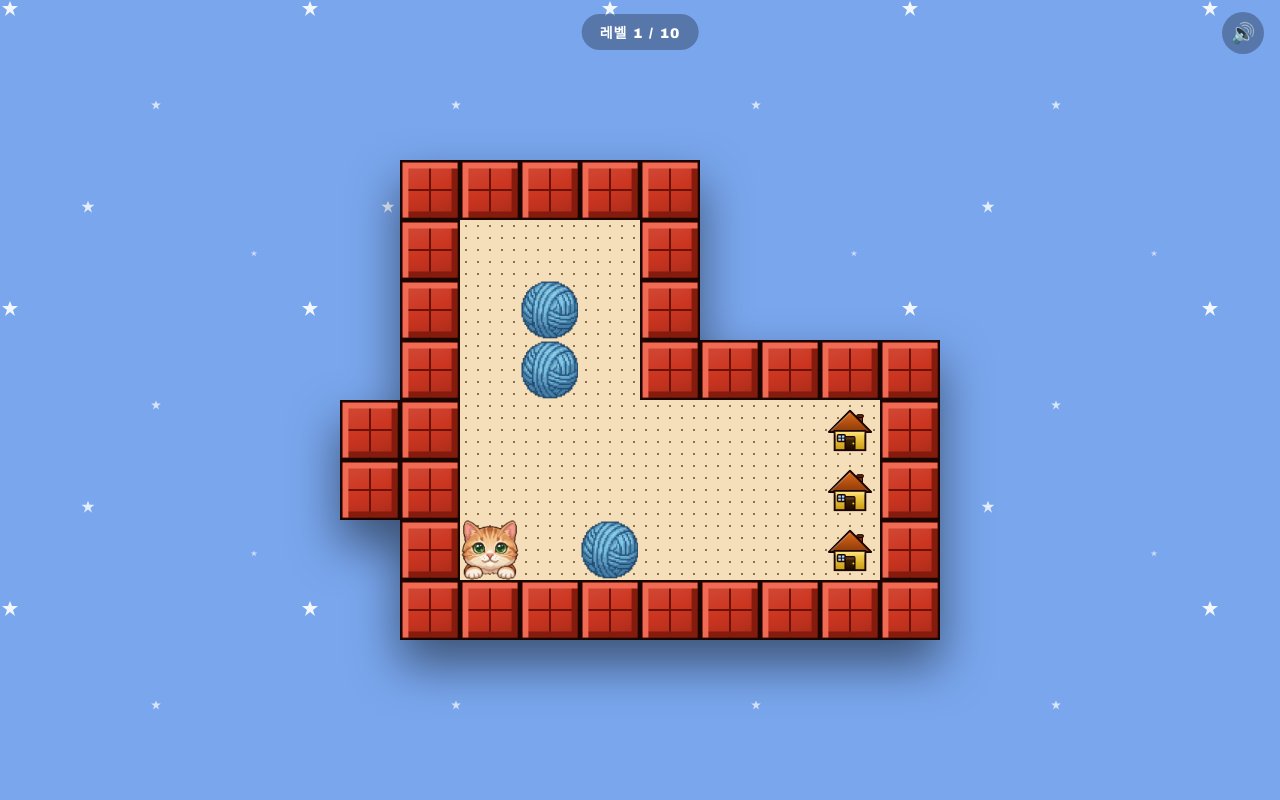
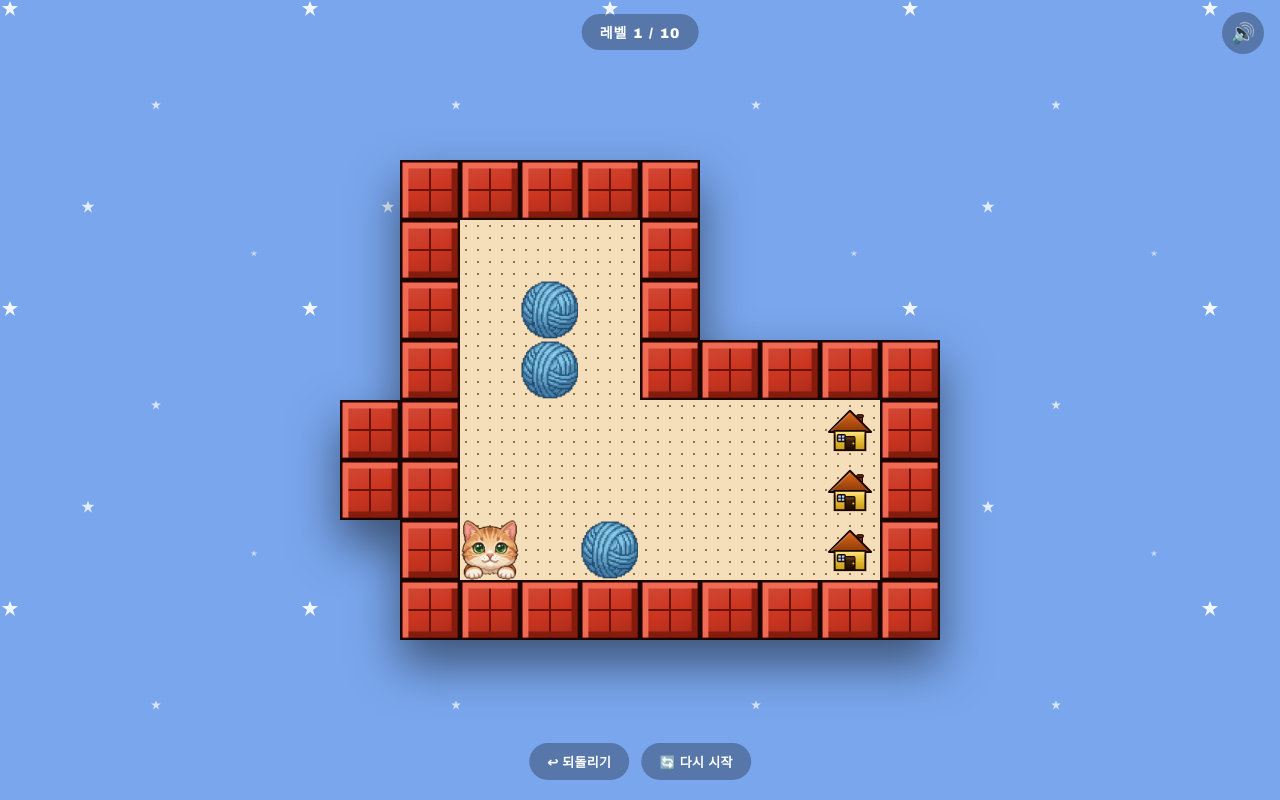
Before and after one commit to muonkr/pushpang, a website: page index.html in a window 1280 px wide. Drawn offline with Linux system fonts and the light colour scheme.

Commit message:
Add undo/reset buttons; no level skip

```diff
--- a/index.html
+++ b/index.html
@@ -162,6 +162,31 @@
         .msg-btn-retry { background: #ff9500; color: white; }
         .msg-btn-next  { background: #5baad8; color: white; }
 
+        /* ===== 하단 컨트롤 버튼 ===== */
+        #control-btns {
+            position: fixed;
+            bottom: calc(env(safe-area-inset-bottom, 0px) + 20px);
+            left: 50%;
+            transform: translateX(-50%);
+            display: flex;
+            gap: 12px;
+            z-index: 500;
+        }
+        .ctrl-btn {
+            background: rgba(0,0,0,0.28);
+            border: none;
+            border-radius: 20px;
+            padding: 9px 18px;
+            font-size: 13px;
+            font-weight: 700;
+            color: white;
+            cursor: pointer;
+            outline: none;
+            -webkit-tap-highlight-color: transparent;
+            letter-spacing: 0.3px;
+        }
+        .ctrl-btn:active { opacity: 0.7; }
+
         /* ===== 종료 확인 모달 ===== */
         #exit-overlay {
             display: none;
@@ -201,6 +226,11 @@
 
     <button id="sound-btn" tabindex="-1" onclick="toggleSound()">🔊</button>
     <div id="level-indicator">레벨 1 / 10</div>
+
+    <div id="control-btns">
+        <button class="ctrl-btn" tabindex="-1" onclick="undoMove()">↩ 되돌리기</button>
+        <button class="ctrl-btn" tabindex="-1" onclick="resetLevel()">🔄 다시 시작</button>
+    </div>
 
     <div id="game-wrapper">
         <div id="game-container"></div>
```
